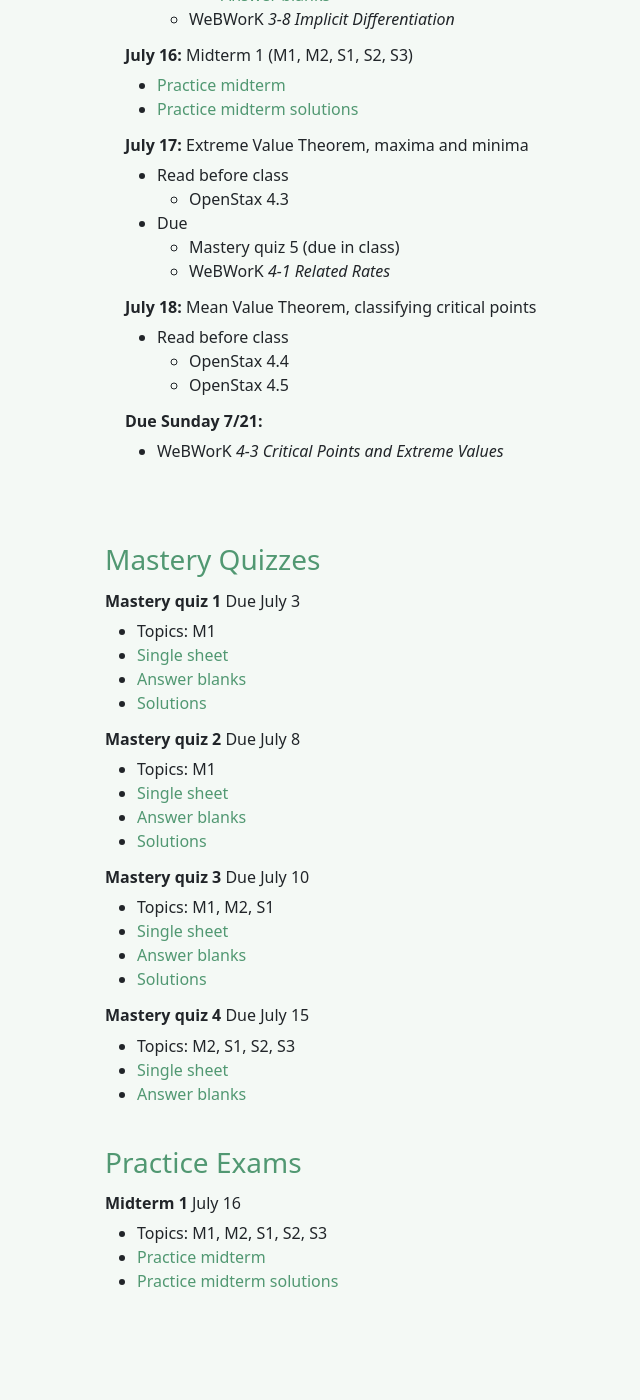
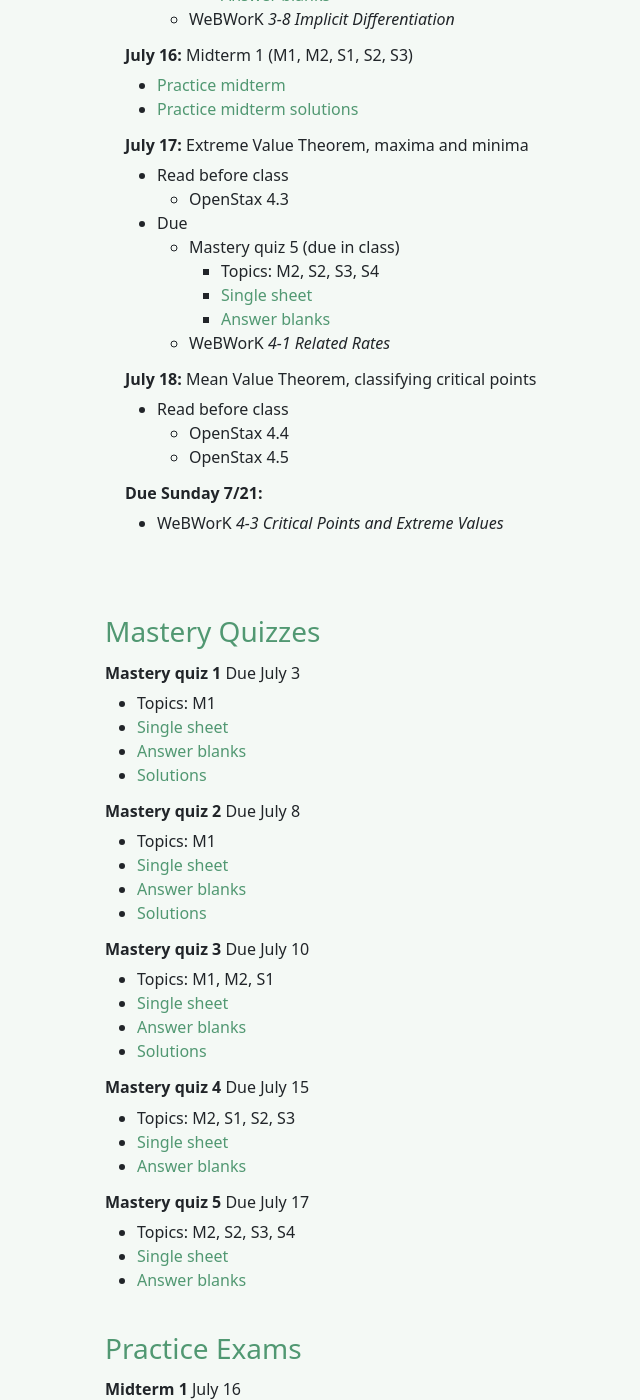
Before and after one commit to bncling/bncl-site, a Jekyll site: the page built from _courses/GW1231_summer_24.markdown, in a window 1280 px wide and 1400 px high, scrolled down 1566 px. Shown: the whole window, without its empty margins (262-902 px from the left). Built offline with Jekyll 4.4.1, drawn with Linux system fonts in a browser that asks for light colours; before the commit the page ends 2907 px from its top, so only the background shows below that.

Commit message:
rebuilding site Sun Jul 14 13:25:11 EDT 2024

```diff
--- a/_courses/GW1231_summer_24.markdown
+++ b/_courses/GW1231_summer_24.markdown
@@ -147,6 +147,9 @@ Some of the most common things that trip people up in this course are more to do
 	- OpenStax 4.3
 - Due
 	- Mastery quiz 5 (due in class)
+		- Topics: M2, S2, S3, S4
+		- [Single sheet](/assets/documents/mq5_single_sheet.pdf)
+		- [Answer blanks](/assets/documents/mq5_answer_blanks.pdf)
 	- WeBWorK *4-1 Related Rates*
 
 ###### **July 18:** Mean Value Theorem, classifying critical points
@@ -297,6 +300,11 @@ Some of the most common things that trip people up in this course are more to do
 - [Single sheet](/assets/documents/mq4_single_sheet.pdf)
 - [Answer blanks](/assets/documents/mq4_answer_blanks.pdf)
 
+###### **Mastery quiz 5** Due July 17
+- Topics: M2, S2, S3, S4
+- [Single sheet](/assets/documents/mq5_single_sheet.pdf)
+- [Answer blanks](/assets/documents/mq5_answer_blanks.pdf)
+
 
 <br>
 
```
Also changed, not shown: 2 other files.
